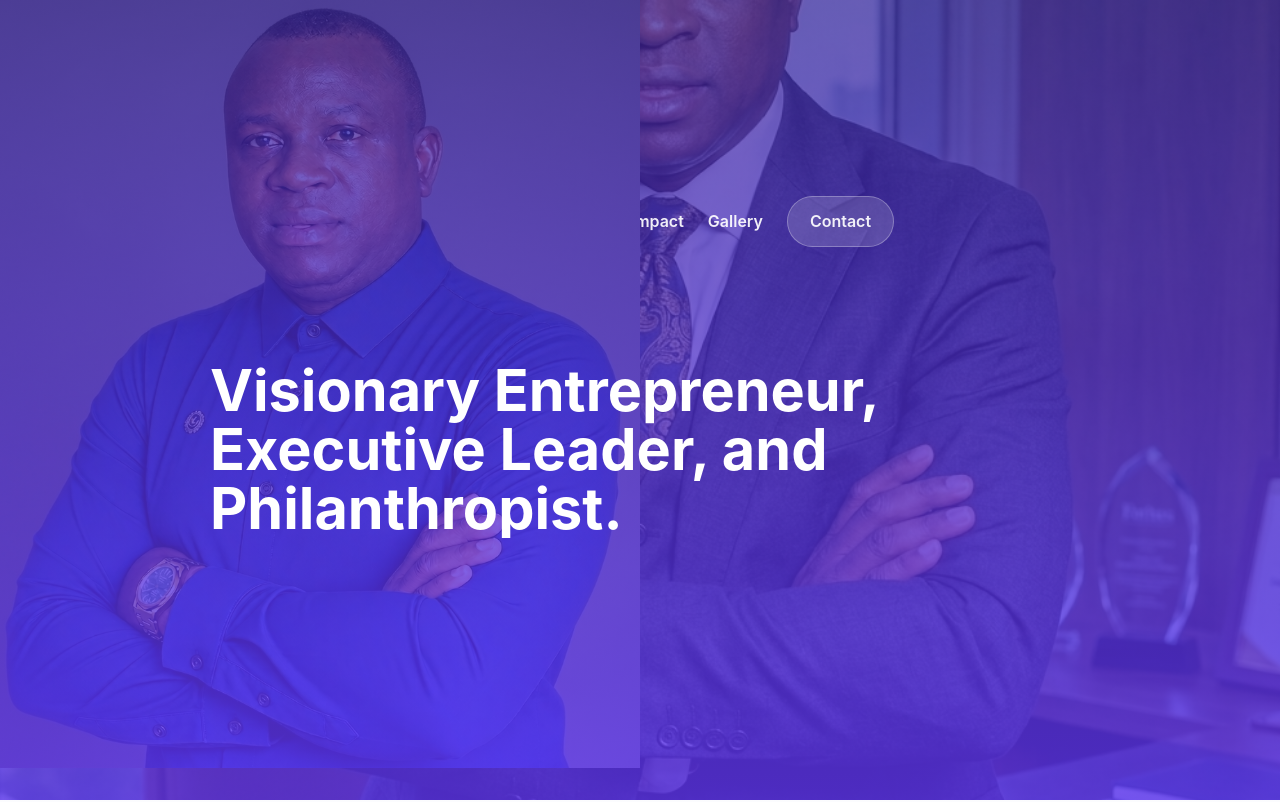
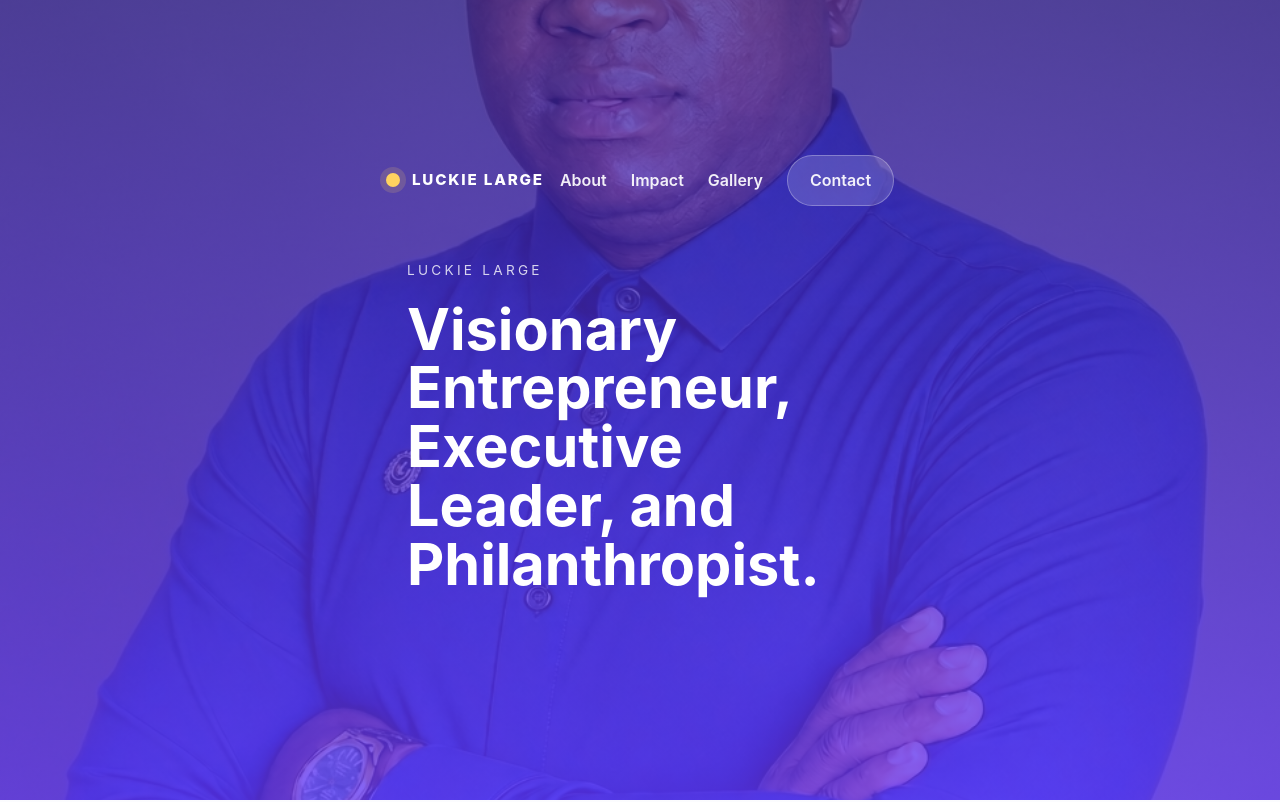
Before and after one commit to Just-stephen/Luckielarge, a React (Create React App) app: page / in a window 1280 px wide. Shown: the top 802 px of the page. Built offline with nearby package versions, Linux system fonts and the light colour scheme.

Commit message:
Sync: push latest changes

```diff
--- a/src/App.css
+++ b/src/App.css
@@ -148,23 +148,11 @@
 .hero h1 {
   font-size: clamp(3rem, 4.5vw, 5rem);
   line-height: 1.02;
-  position: relative;
-  overflow: hidden;
+  margin: 0 0 24px;
+  max-width: 12ch;
 }
 
-/* Background layers for hero crossfade */
-.hero-bg {
-  position: absolute;
-  inset: 0;
-  background-size: cover;
-  background-position: center;
-  background-repeat: no-repeat;
-  transition: opacity 900ms ease-in-out;
-  opacity: 0;
-}
-
-.hero-bg.visible {
-  opacity: 1;
+.hero-copy {
   font-size: 1.1rem;
   max-width: 640px;
   line-height: 1.8;
--- a/src/App.js
+++ b/src/App.js
@@ -8,9 +8,6 @@ import GalleryPage from './GalleryPage';
 
 function HomePage() {
   const [menuOpen, setMenuOpen] = useState(false);
-  const heroImages = ['image1.jpg', 'image2.jpg'];
-  const [heroIndex, setHeroIndex] = useState(0);
-  const [prevHeroIndex, setPrevHeroIndex] = useState(null);
 
   const toggleMenu = () => setMenuOpen((prev) => !prev);
   const closeMenu = () => setMenuOpen(false);
@@ -27,23 +24,18 @@ function HomePage() {
     }
   }, []);
 
-  // Hero background crossfade using state
   useEffect(() => {
-    // preload images
-    heroImages.forEach((img) => {
-      const i = new Image();
-      i.src = `/images/${img}`;
-    });
+    const intervalId = setInterval(() => {
+      const hero = document.querySelector('.hero');
+      if (!hero) return;
 
-    const id = setInterval(() => {
-      setHeroIndex((h) => {
-        setPrevHeroIndex(h);
-        return (h + 1) % heroImages.length;
-      });
-    }, 4000);
+      const currentImage = hero.style.backgroundImage.includes('image2') ? 'image2' : 'image1';
+      const nextImage = currentImage === 'image1' ? 'image2' : 'image1';
 
-    return () => clearInterval(id);
-    // eslint-disable-next-line react-hooks/exhaustive-deps
+      hero.style.backgroundImage = `linear-gradient(180deg, rgba(55, 35, 155, 0.72), rgba(99, 56, 247, 0.78)), url('/images/${nextImage}.jpg')`;
+    }, 3500);
+
+    return () => clearInterval(intervalId);
   }, []);
 
   const organizationSchema = {
@@ -88,23 +80,7 @@ function HomePage() {
           </nav>
         </div>
 
-          {/* background layers for smooth crossfade */}
-          {prevHeroIndex !== null && (
-            <div
-              className={`hero-bg`}
-              style={{
-                backgroundImage: `linear-gradient(180deg, rgba(55, 35, 155, 0.72), rgba(99, 56, 247, 0.78)), url('/images/${heroImages[prevHeroIndex]}')`,
-              }}
-            />
-          )}
-          <div
-            className={`hero-bg visible`}
-            style={{
-              backgroundImage: `linear-gradient(180deg, rgba(55, 35, 155, 0.72), rgba(99, 56, 247, 0.78)), url('/images/${heroImages[heroIndex]}')`,
-            }}
-          />
-
-          <div className="hero-content">
+        <div className="hero-content">
           <p className="eyebrow">Luckie Large </p>
           <h1>Visionary Entrepreneur, Executive Leader, and Philanthropist.</h1>
           {/* <p className="hero-copy">
```
